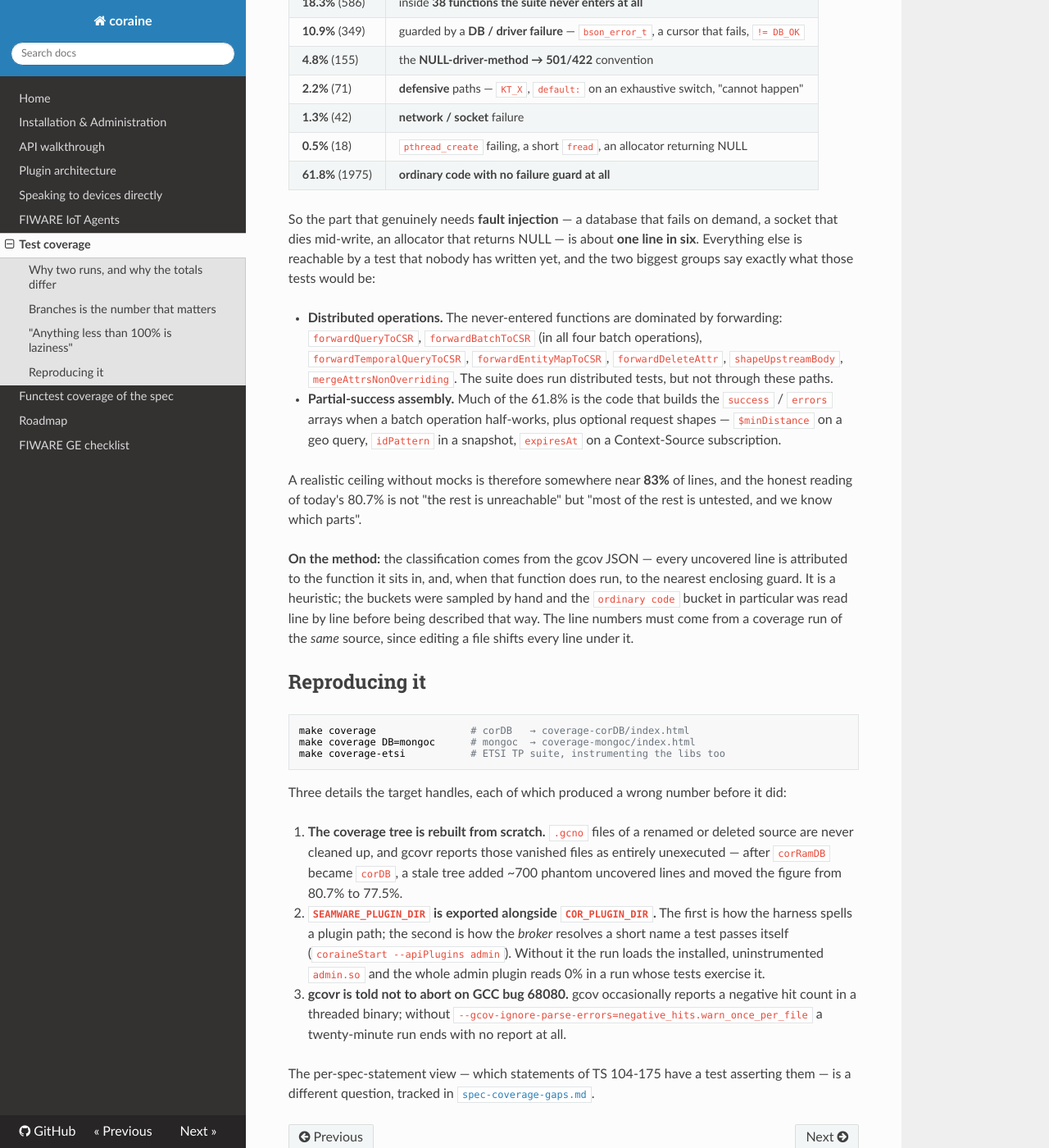
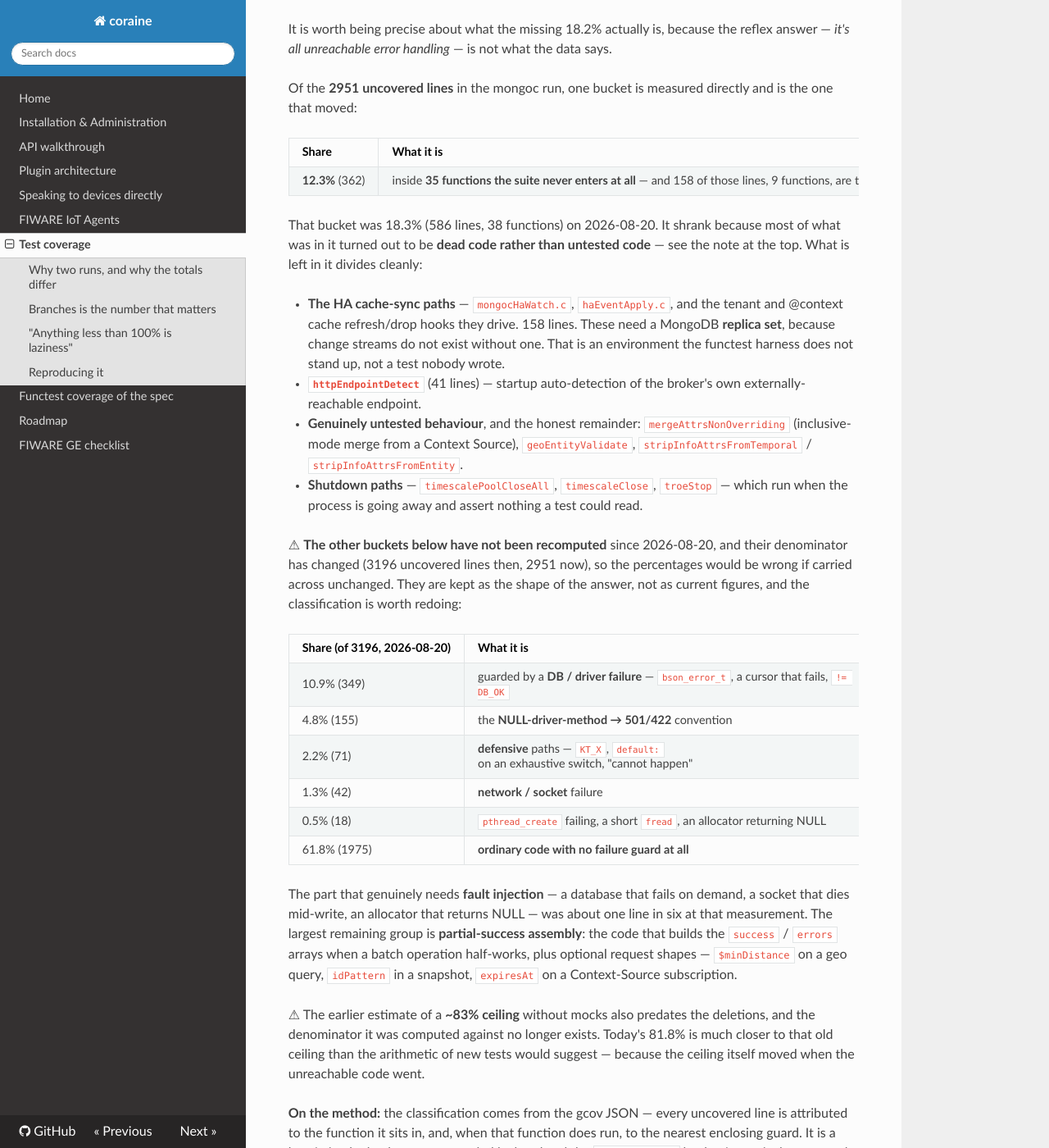
Before and after one commit to SEAMWARE/coraine, an MkDocs documentation site: the page built from doc/coverage.md, in a window 1280 px wide and 1400 px high, scrolled down 1063 px. Shown: the whole window at 82% size. Built offline with MkDocs 1.6.1, drawn with Linux system fonts in a browser that asks for light colours; nearby versions of some CDN libraries; comment, search, counter and statistics services are not loaded; some of the changed text lies outside the part shown.

Commit message:
doc: refresh the coverage numbers, and correct what the uncovered lines are
Measured 2026-08-27 on 227042c, both suites green:

  mongoc  620/620   lines 81.8%  functions 95.2%  branches 60.8%
  corDB   571/571   lines 76.7%  functions 89.5%  branches 56.3%

against 613/563, 80.7%/93.7%/60.8% and 74.4%/85.7%/55.4% from 2026-08-20.

The rise is almost entirely NOT new tests. Four functest cases account for a
little of it; the rest is twenty dead static functions being deleted. They were
unreachable, so they could never be covered, and every one was dragging the
denominator down - the mongoc function count fell from 604 to 584, exactly the
twenty. A figure depressed by unreachable code understates the suite rather than
flattering it, and that is now said in the document rather than left for someone
to wonder about.

The analysis needed more than new numbers. doc/coverage.md claimed the
never-entered functions were "dominated by forwarding" and listed
forwardQueryToCSR, forwardBatchToCSR, forwardTemporalQueryToCSR,
forwardEntityMapToCSR, shapeUpstreamBody by name. Every one of those was dead
code and is gone. The bucket is remeasured: 12.3% (362 lines, 35 functions),
down from 18.3% (586, 38), and what remains divides cleanly - 158 lines are the
HA cache-sync paths, which need a MongoDB REPLICA SET rather than a test nobody
wrote, plus httpEndpointDetect, shutdown paths, and a genuinely untested
remainder worth naming: mergeAttrsNonOverriding, geoEntityValidate and the two
stripInfoAttrs functions.

The other buckets are marked NOT RECOMPUTED and kept with their original
denominator. They were classified by hand on 3196 uncovered lines; there are 2951
now, so carrying the percentages across unchanged would have been wrong. Same for
the ~83% no-mock ceiling estimate, which predates the deletions - today's 81.8% is
closer to it than new tests alone would explain, because the ceiling moved too.

Also fixed on the way past: the make-targets table said `make coverage` writes
coverage/index.html. It writes coverage-<db>/index.html, which the Testing section
a hundred lines below already had right.

```diff
--- a/doc/coverage.md
+++ b/doc/coverage.md
@@ -1,12 +1,21 @@
 # Test coverage
 
-Measured **2026-08-20** on `e8e6bb6`, with `make coverage` (see below for how to
+Measured **2026-08-27** on `227042c`, with `make coverage` (see below for how to
 reproduce). Both suites green.
 
 | Run | Tests | Lines | Functions | Branches |
 |-----|-------|-------|-----------|----------|
-| `make coverage DB=mongoc` | 613 / 613 pass | 80.7% (13374/16570) | 93.7% (563/601) | **60.8%** (7806/12843) |
-| `make coverage` (corDB) | 563 / 563 pass | 74.4% (10922/14674) | 85.7% (480/560) | **55.4%** (6529/11795) |
+| `make coverage DB=mongoc` | 620 / 620 pass | 81.8% (13265/16216) | 95.2% (556/584) | **60.8%** (7721/12691) |
+| `make coverage` (corDB) | 571 / 571 pass | 76.7% (10980/14320) | 89.5% (486/543) | **56.3%** (6551/11643) |
+
+> **What moved, and why it was not new tests.** The previous measurement
+> (2026-08-20, `e8e6bb6`) read 80.7% / 93.7% / 60.8% on mongoc. Four new functest
+> cases account for a little of the rise; almost all of it is **twenty dead static
+> functions being deleted**. They were unreachable — nothing called them — so they
+> could never be covered, and every one of them was dragging the denominator down.
+> The mongoc function count fell from 604 to 584, which is exactly the twenty. A
+> coverage figure depressed by unreachable code understates the suite rather than
+> flattering it.
 
 ## Why two runs, and why the totals differ
 
@@ -29,39 +38,57 @@
 
 ## "Anything less than 100% is laziness"
 
-It is worth being precise about what the missing 19.3% actually is, because the
+It is worth being precise about what the missing 18.2% actually is, because the
 reflex answer — *it's all unreachable error handling* — is not what the data says.
 
-Of the **3196 uncovered lines** in the mongoc run:
+Of the **2951 uncovered lines** in the mongoc run, one bucket is measured directly
+and is the one that moved:
 
 | Share | What it is |
 |-------|-----------|
-| **18.3%** (586) | inside **38 functions the suite never enters at all** |
-| **10.9%** (349) | guarded by a **DB / driver failure** — `bson_error_t`, a cursor that fails, `!= DB_OK` |
-| **4.8%** (155) | the **NULL-driver-method → 501/422** convention |
-| **2.2%** (71) | **defensive** paths — `KT_X`, `default:` on an exhaustive switch, "cannot happen" |
-| **1.3%** (42) | **network / socket** failure |
-| **0.5%** (18) | `pthread_create` failing, a short `fread`, an allocator returning NULL |
-| **61.8%** (1975) | **ordinary code with no failure guard at all** |
+| **12.3%** (362) | inside **35 functions the suite never enters at all** — and 158 of those lines, 9 functions, are the HA cache-sync paths |
 
-So the part that genuinely needs **fault injection** — a database that fails on
-demand, a socket that dies mid-write, an allocator that returns NULL — is about
-**one line in six**. Everything else is reachable by a test that nobody has written
-yet, and the two biggest groups say exactly what those tests would be:
+That bucket was 18.3% (586 lines, 38 functions) on 2026-08-20. It shrank because
+most of what was in it turned out to be **dead code rather than untested code** —
+see the note at the top. What is left in it divides cleanly:
 
-- **Distributed operations.** The never-entered functions are dominated by forwarding:
-  `forwardQueryToCSR`, `forwardBatchToCSR` (in all four batch operations),
-  `forwardTemporalQueryToCSR`, `forwardEntityMapToCSR`, `forwardDeleteAttr`,
-  `shapeUpstreamBody`, `mergeAttrsNonOverriding`. The suite does run distributed
-  tests, but not through these paths.
-- **Partial-success assembly.** Much of the 61.8% is the code that builds the
-  `success` / `errors` arrays when a batch operation half-works, plus optional
-  request shapes — `$minDistance` on a geo query, `idPattern` in a snapshot,
-  `expiresAt` on a Context-Source subscription.
+- **The HA cache-sync paths** — `mongocHaWatch.c`, `haEventApply.c`, and the tenant
+  and @context cache refresh/drop hooks they drive. 158 lines. These need a MongoDB
+  **replica set**, because change streams do not exist without one. That is an
+  environment the functest harness does not stand up, not a test nobody wrote.
+- **`httpEndpointDetect`** (41 lines) — startup auto-detection of the broker's own
+  externally-reachable endpoint.
+- **Genuinely untested behaviour**, and the honest remainder: `mergeAttrsNonOverriding`
+  (inclusive-mode merge from a Context Source), `geoEntityValidate`,
+  `stripInfoAttrsFromTemporal` / `stripInfoAttrsFromEntity`.
+- **Shutdown paths** — `timescalePoolCloseAll`, `timescaleClose`, `troeStop` — which
+  run when the process is going away and assert nothing a test could read.
 
-A realistic ceiling without mocks is therefore somewhere near **83%** of lines, and
-the honest reading of today's 80.7% is not "the rest is unreachable" but "most of the
-rest is untested, and we know which parts".
+⚠ **The other buckets below have not been recomputed** since 2026-08-20, and their
+denominator has changed (3196 uncovered lines then, 2951 now), so the percentages
+would be wrong if carried across unchanged. They are kept as the shape of the
+answer, not as current figures, and the classification is worth redoing:
+
+| Share (of 3196, 2026-08-20) | What it is |
+|-------|-----------|
+| 10.9% (349) | guarded by a **DB / driver failure** — `bson_error_t`, a cursor that fails, `!= DB_OK` |
+| 4.8% (155) | the **NULL-driver-method → 501/422** convention |
+| 2.2% (71) | **defensive** paths — `KT_X`, `default:` on an exhaustive switch, "cannot happen" |
+| 1.3% (42) | **network / socket** failure |
+| 0.5% (18) | `pthread_create` failing, a short `fread`, an allocator returning NULL |
+| 61.8% (1975) | **ordinary code with no failure guard at all** |
+
+The part that genuinely needs **fault injection** — a database that fails on demand,
+a socket that dies mid-write, an allocator that returns NULL — was about one line in
+six at that measurement. The largest remaining group is **partial-success assembly**:
+the code that builds the `success` / `errors` arrays when a batch operation
+half-works, plus optional request shapes — `$minDistance` on a geo query, `idPattern`
+in a snapshot, `expiresAt` on a Context-Source subscription.
+
+⚠ The earlier estimate of a **~83% ceiling** without mocks also predates the
+deletions, and the denominator it was computed against no longer exists. Today's
+81.8% is much closer to that old ceiling than the arithmetic of new tests would
+suggest — because the ceiling itself moved when the unreachable code went.
 
 **On the method:** the classification comes from the gcov JSON — every uncovered line
 is attributed to the function it sits in, and, when that function does run, to the
```
Also changed, not shown: other parts of doc/coverage.md (+1 -1 lines), README.md (+12 -11 lines).
